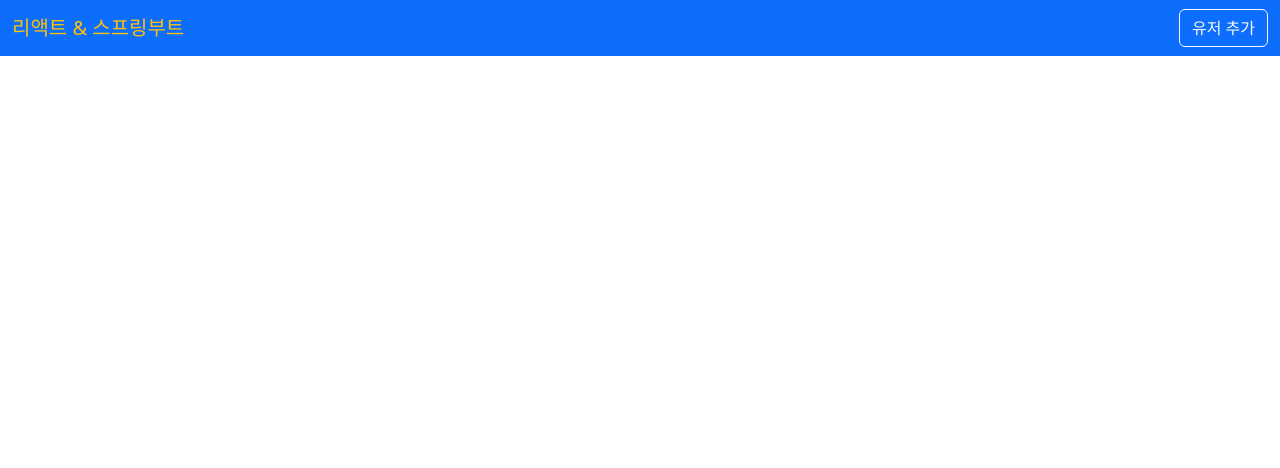
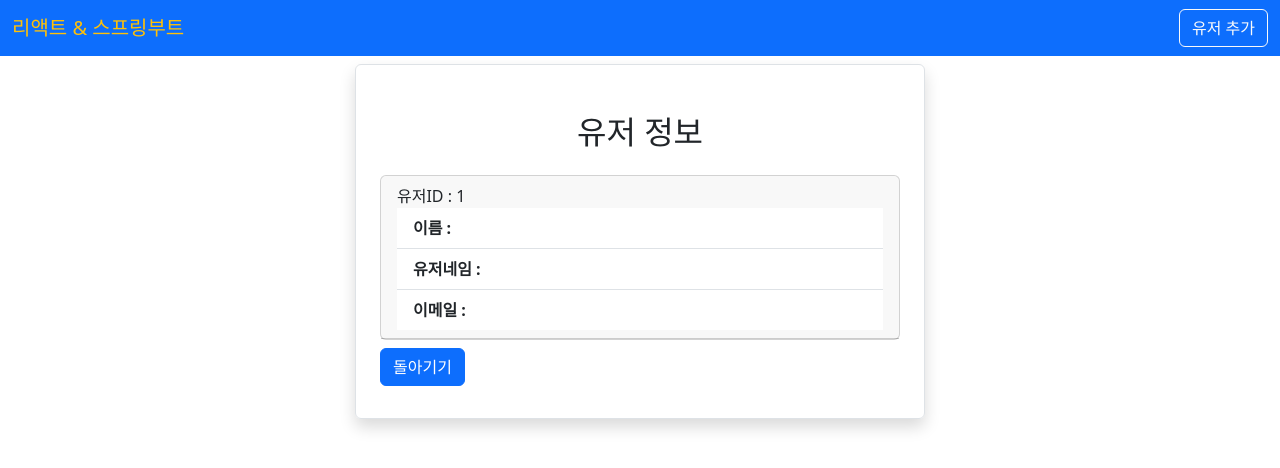
Before and after one commit to realsingeriu/frontend, a React (Vite) app: page /viewuser/1 in a window 1280 px wide. Before the commit this address had no page. Shown: the top 468 px of the page. Built offline with nearby package versions, Linux system fonts and the light colour scheme; no server answers.

Commit message:
유저 view 추가 및 설정 완료

```diff
--- a/src/App.jsx
+++ b/src/App.jsx
@@ -6,6 +6,7 @@
 import { BrowserRouter as Router, Route, Routes } from "react-router-dom";
 import AddUser from "./users/AddUser";
 import EditUser from "./users/EditUser";
+import ViewUser from "./users/ViewUser";
 
 function App() {
   return (
@@ -17,6 +18,7 @@
           <Route path="/" element={<Home />} />
           <Route path="/adduser" element={<AddUser />} />
           <Route path="/edituser/:id" element={<EditUser />} />
+          <Route path="/viewuser/:id" element={<ViewUser />} />
         </Routes>
       </Router>
     </div>
--- a/src/pages/Home.jsx
+++ b/src/pages/Home.jsx
@@ -43,7 +43,12 @@
               <td>{user.username}</td>
               <td>{user.email}</td>
               <td>
-                <button className="btn btn-outline-secondary mx-2">보기</button>
+                <Link
+                  to={`/viewuser/${user.id}`}
+                  className="btn btn-outline-secondary mx-2"
+                >
+                  보기
+                </Link>
                 <Link
                   to={`/edituser/${user.id}`}
                   className="btn btn-outline-warning mx-2"
--- a/src/users/ViewUser.jsx
+++ b/src/users/ViewUser.jsx
@@ -0,0 +1,58 @@
+import axios from "axios";
+import React, { useEffect, useState } from "react";
+import { Link, useParams } from "react-router-dom";
+
+function ViewUser() {
+  const { id } = useParams();
+
+  const [user, setUser] = useState({
+    name: "",
+    username: "",
+    email: "",
+  });
+
+  //페이지 시작시 유저데이터를 받아 user에 저장
+  useEffect(() => {
+    loadUser();
+    // eslint-disable-next-line
+  }, []);
+
+  const loadUser = async () => {
+    const result = await axios.get(`http://localhost:8080/users/${id}`);
+    setUser(result.data);
+  };
+
+  const { name, username, email } = user;
+
+  return (
+    <div className="container">
+      <div className="row">
+        <div className="col-md-6 offset-md-3 border rounded p-4 mt-2 shadow">
+          <h2 className="text-center m-4">유저 정보</h2>
+
+          <div className="card">
+            <div className="card-header">
+              유저ID : {id}
+              <ul className="list-group list-group-flush">
+                <li className="list-group-item">
+                  <b>이름 : {name}</b>
+                </li>
+                <li className="list-group-item">
+                  <b>유저네임 : {username} </b>
+                </li>
+                <li className="list-group-item">
+                  <b>이메일 : {email} </b>
+                </li>
+              </ul>
+            </div>
+          </div>
+          <Link className="btn btn-primary my-2" to={"/"}>
+            돌아기기
+          </Link>
+        </div>
+      </div>
+    </div>
+  );
+}
+
+export default ViewUser;
```
